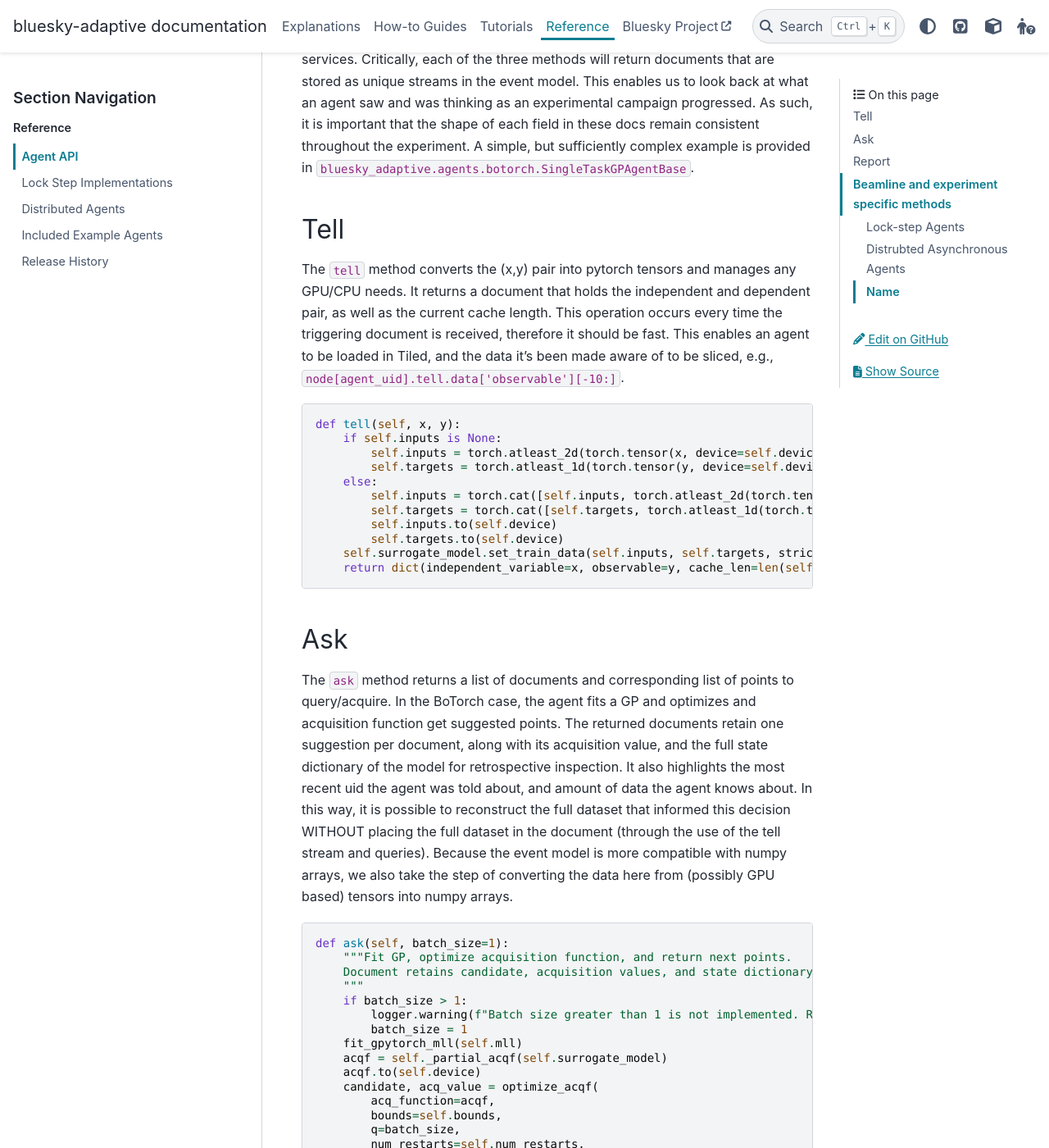
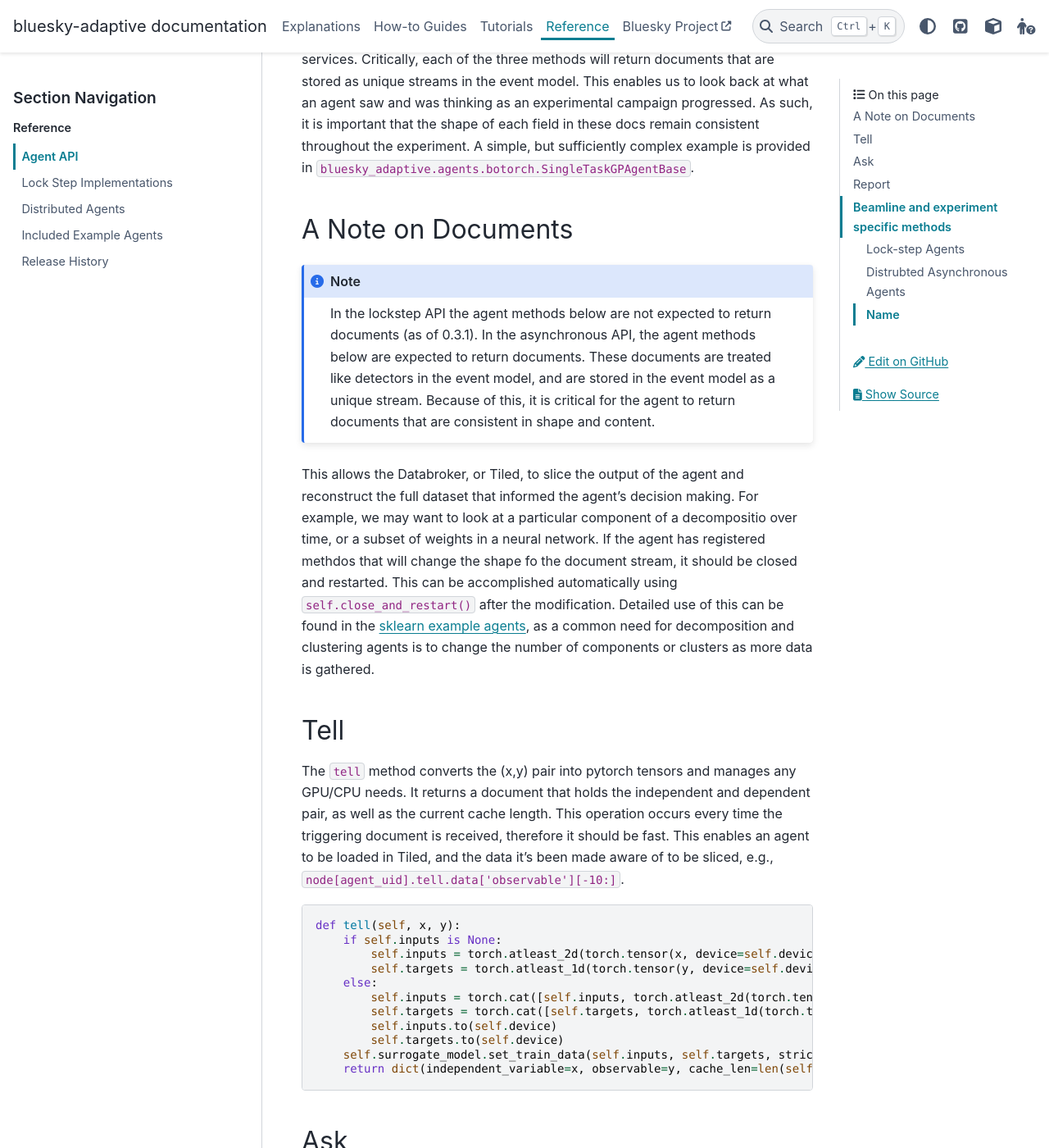
Before and after one commit to bluesky/bluesky-adaptive, a Sphinx documentation site: the page built from docs/source/reference/agent-api.md, in a window 1280 px wide and 1400 px high, scrolled down 554 px. Shown: the whole window at 82% size. Built offline with Sphinx 7.4.7 and the PyData theme 0.15.4, drawn with Linux system fonts in a browser that asks for light colours.

Commit message:
add: example agents and notes on doc streams

````diff
--- a/docs/source/conf.py
+++ b/docs/source/conf.py
@@ -55,6 +55,9 @@
 # Generate the API documentation when building
 autosummary_generate = True
 numpydoc_show_class_members = False
+
+# Combine class docstring and __init__
+autoclass_content = "both"
 
 # Add any paths that contain templates here, relative to this directory.
 templates_path = ["_templates"]
--- a/docs/source/reference/agent-api.md
+++ b/docs/source/reference/agent-api.md
@@ -13,6 +13,19 @@
 These three methods are the core of the agent API, that works for both the lock-step reccomendation engines, and the asynchronous agents that can be run as services.
 Critically, each of the three methods will return documents that are stored as unique streams in the event model. This enables us to look back at what an agent saw and was thinking as an experimental campaign progressed. As such, it is important that the shape of each field in these docs remain consistent throughout the experiment.
 A simple, but sufficiently complex example is provided in `bluesky_adaptive.agents.botorch.SingleTaskGPAgentBase`.
+
+## A Note on Documents
+```{note}
+In the lockstep API the agent methods below are not expected to return documents (as of 0.3.1).
+In the asynchronous API, the agent methods below are expected to return documents.
+These documents are treated like detectors in the event model, and are stored in the event model as a unique stream.
+Because of this, it is critical for the agent to return documents that are consistent in shape and content.
+```
+This allows the Databroker, or Tiled, to slice the output of the agent and reconstruct the full dataset that informed the agent's decision making.
+For example, we may want to look at a particular component of a decompositio over time, or a subset of weights in a neural network.
+If the agent has registered methdos that will change the shape fo the document stream, it should be closed and restarted.
+This can be accomplished automatically using `self.close_and_restart()` after the modification.
+Detailed use of this can be found in the [sklearn example agents](../reference/example-agents.md), as a common need for decomposition and clustering agents is to change the number of components or clusters as more data is gathered.
 
 ## Tell
 The `tell` method converts the (x,y) pair into pytorch tensors and manages any GPU/CPU needs. It returns a document that holds the independent and dependent pair, as well as the current cache length.
````
Also changed, not shown: docs/source/how-to/dev-agent-brains.md (+5 -0 lines), docs/source/how-to/extend-my-tool.md (+1 -1 lines), docs/source/reference/example-agents.md (+60 -1 lines).
